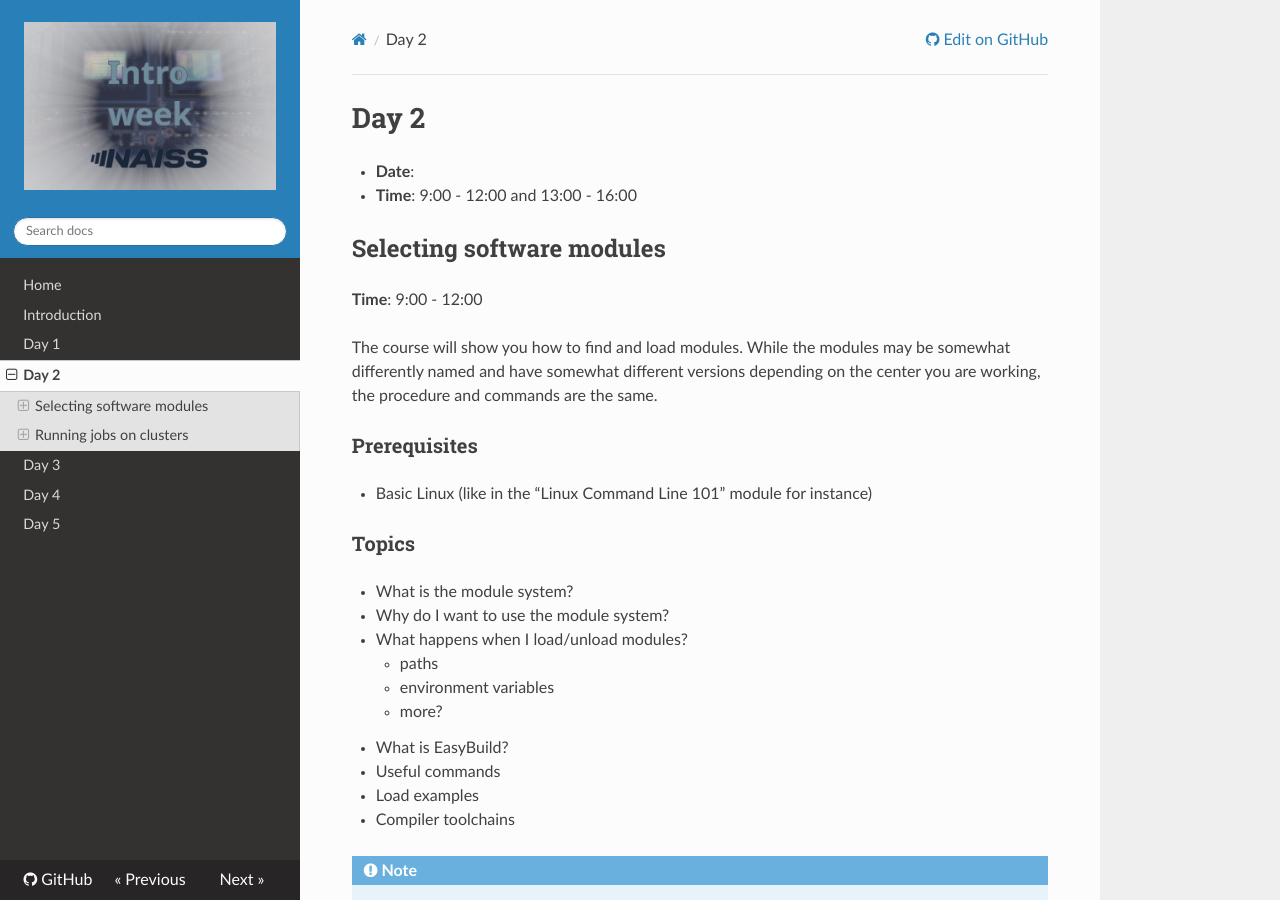
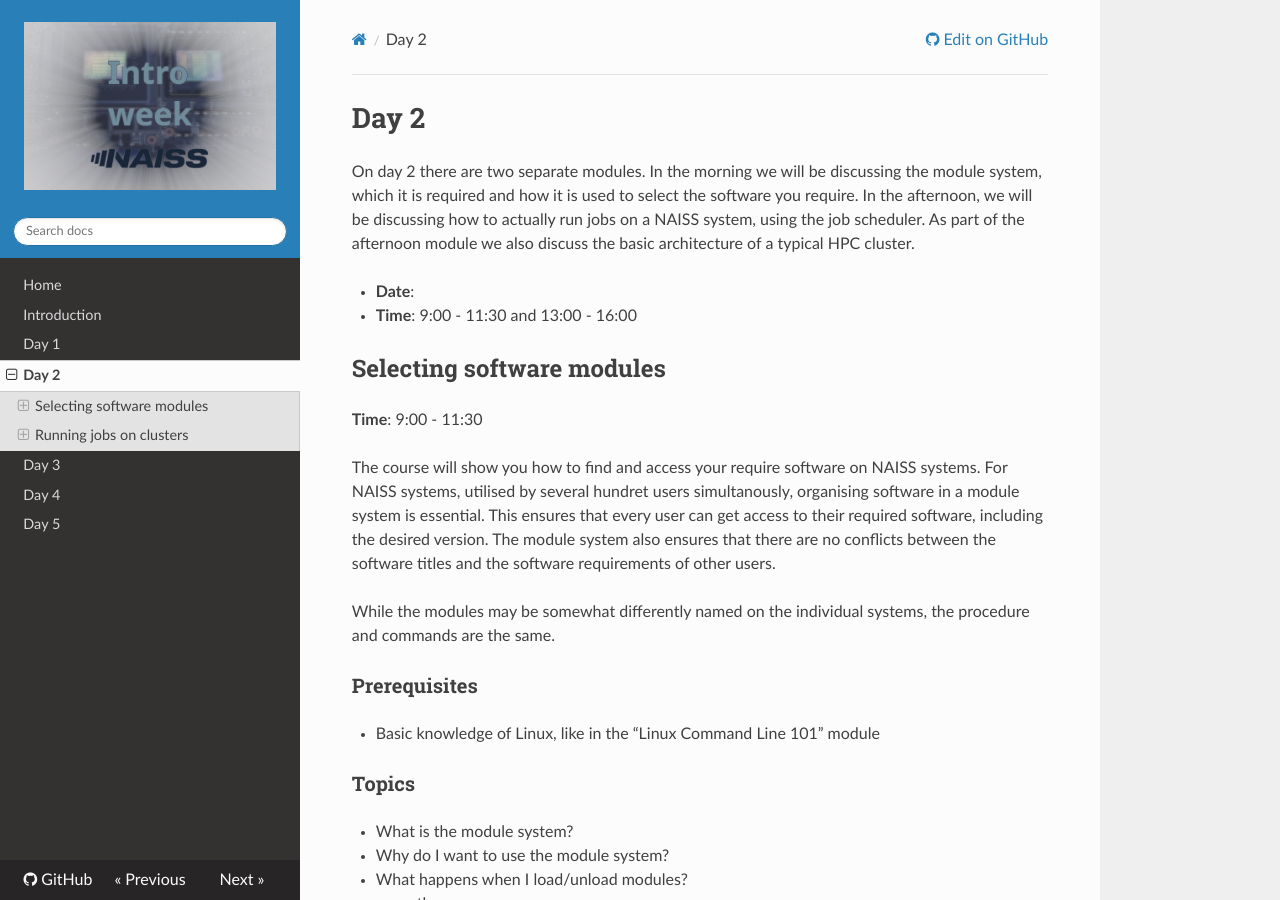
Before and after one commit to NAISS-Training/NAISS-intro-week, an MkDocs documentation site: the page built from docs/day2.md, in a window 1280 px wide and 900 px high. Built offline with MkDocs 1.6.1, drawn with Linux system fonts in a browser that asks for light colours; nearby versions of some CDN libraries.

Commit message:
Update to the descriptions of the module module on day 2

```diff
--- a/docs/day2.md
+++ b/docs/day2.md
@@ -1,17 +1,21 @@
 # Day 2
 
+On day 2 there are two separate modules.  In the morning we will be discussing the module system, which it is required and how it is used to select the software you require.  In the afternoon, we will be discussing how to actually run jobs on a NAISS system, using the job scheduler.   As part of the afternoon module we also discuss the basic architecture of a typical HPC cluster.
+
 - **Date**:
-- **Time**: 9:00 - 12:00 and 13:00 - 16:00
+- **Time**: 9:00 - 11:30 and 13:00 - 16:00
 
 ## Selecting software modules
 
-**Time**: 9:00 - 12:00
+**Time**: 9:00 - 11:30
 
-The course will show you how to find and load modules. While the modules may be somewhat differently named and have somewhat different versions depending on the center you are working, the procedure and commands are the same.
+The course will show you how to find and access your require software on NAISS systems.  For NAISS systems, utilised by several hundret users simultanously, organising software in a module system is essential.  This ensures that every user can get access to their required software, including the desired version.  The module system also ensures that there are no conflicts between the software titles and the software requirements of other users.
+
+While the modules may be somewhat differently named on the individual systems, the procedure and commands are the same.
 
 ### Prerequisites
 
-- Basic Linux (like in the "Linux Command Line 101" module for instance)
+- Basic knowledge of Linux, like in the "Linux Command Line 101" module
 
 ### Topics
 
@@ -21,7 +25,6 @@ The course will show you how to find and load modules. While the modules may be
     - paths
     - environment variables
     - more?
-- What is EasyBuild?
 - Useful commands
 - Load examples
 - Compiler toolchains
```
